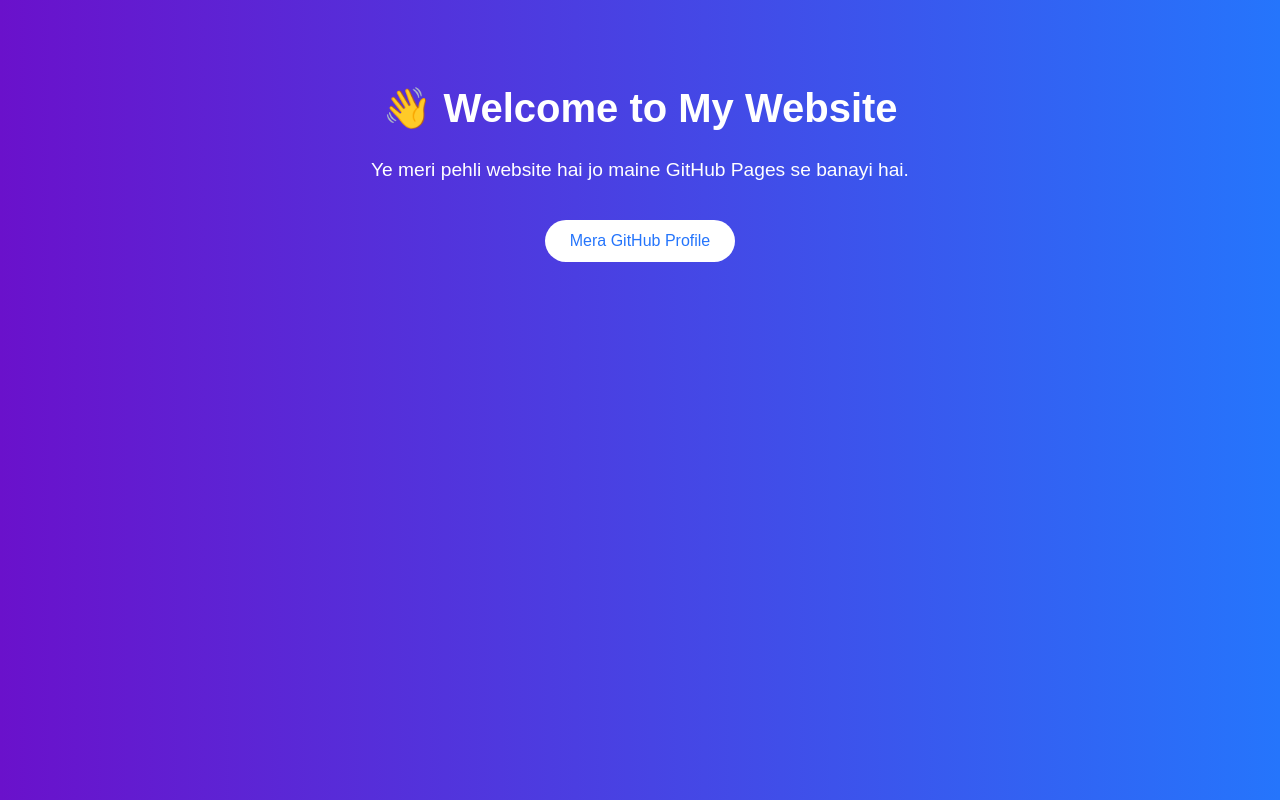
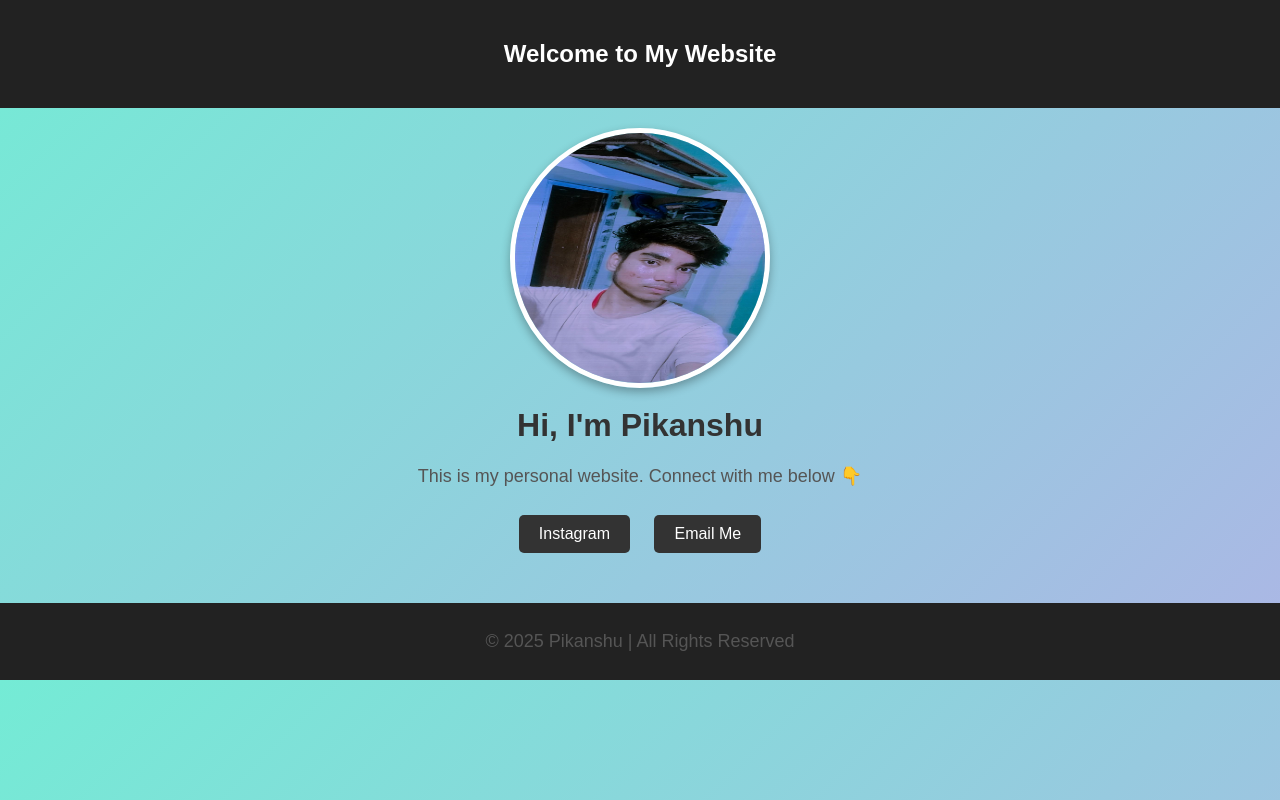
Before and after one commit to thepikanshu/thepikanshu.github.io, a plain HTML site: page index.html in a window 1280 px wide. Drawn offline with Linux system fonts and the light colour scheme.

Commit message:
Update index.html

```diff
--- a/index.html
+++ b/index.html
@@ -3,40 +3,74 @@
 <head>
   <meta charset="UTF-8">
   <meta name="viewport" content="width=device-width, initial-scale=1.0">
-  <title>Meri Pehli Website</title>
+  <title>Pikanshu | Personal Website</title>
   <style>
     body {
       font-family: Arial, sans-serif;
-      background: linear-gradient(to right, #6a11cb, #2575fc);
-      color: white;
+      background: linear-gradient(135deg, #74ebd5, #ACB6E5);
+      margin: 0;
+      padding: 0;
       text-align: center;
-      padding: 50px;
+    }
+    header {
+      padding: 20px;
+      background: #222;
+      color: #fff;
+    }
+    img {
+      margin-top: 20px;
+      width: 250px;
+      height: 250px;
+      border-radius: 50%;
+      border: 5px solid #fff;
+      box-shadow: 0 4px 10px rgba(0,0,0,0.3);
     }
     h1 {
-      font-size: 2.5rem;
+      margin-top: 15px;
+      color: #333;
     }
     p {
-      font-size: 1.2rem;
+      font-size: 18px;
+      color: #555;
     }
-    .btn {
+    .links a {
       display: inline-block;
-      margin-top: 20px;
-      padding: 12px 25px;
-      font-size: 1rem;
-      color: #2575fc;
-      background: white;
-      border-radius: 30px;
+      margin: 10px;
+      padding: 10px 20px;
+      background: #333;
+      color: white;
       text-decoration: none;
+      border-radius: 5px;
       transition: 0.3s;
     }
-    .btn:hover {
-      background: #f2f2f2;
+    .links a:hover {
+      background: #555;
+    }
+    footer {
+      margin-top: 40px;
+      padding: 10px;
+      background: #222;
+      color: white;
     }
   </style>
 </head>
 <body>
-  <h1>👋 Welcome to My Website</h1>
-  <p>Ye meri pehli website hai jo maine GitHub Pages se banayi hai.</p>
-  <a href="https://github.com/thepikanshu" class="btn">Mera GitHub Profile</a>
+  <header>
+    <h2>Welcome to My Website</h2>
+  </header>
+
+  <img src="https://raw.githubusercontent.com/thepikanshu/thepikanshu.github.io/refs/heads/main/IMG_20250801_101903_750.webp" alt="My Photo">
+
+  <h1>Hi, I'm Pikanshu</h1>
+  <p>This is my personal website. Connect with me below 👇</p>
+
+  <div class="links">
+    <a href="https://instagram.com/crazysu_man" target="_blank">Instagram</a>
+    <a href="mailto:rskraj012345@gmail.com">Email Me</a>
+  </div>
+
+  <footer>
+    <p>© 2025 Pikanshu | All Rights Reserved</p>
+  </footer>
 </body>
 </html>
```
